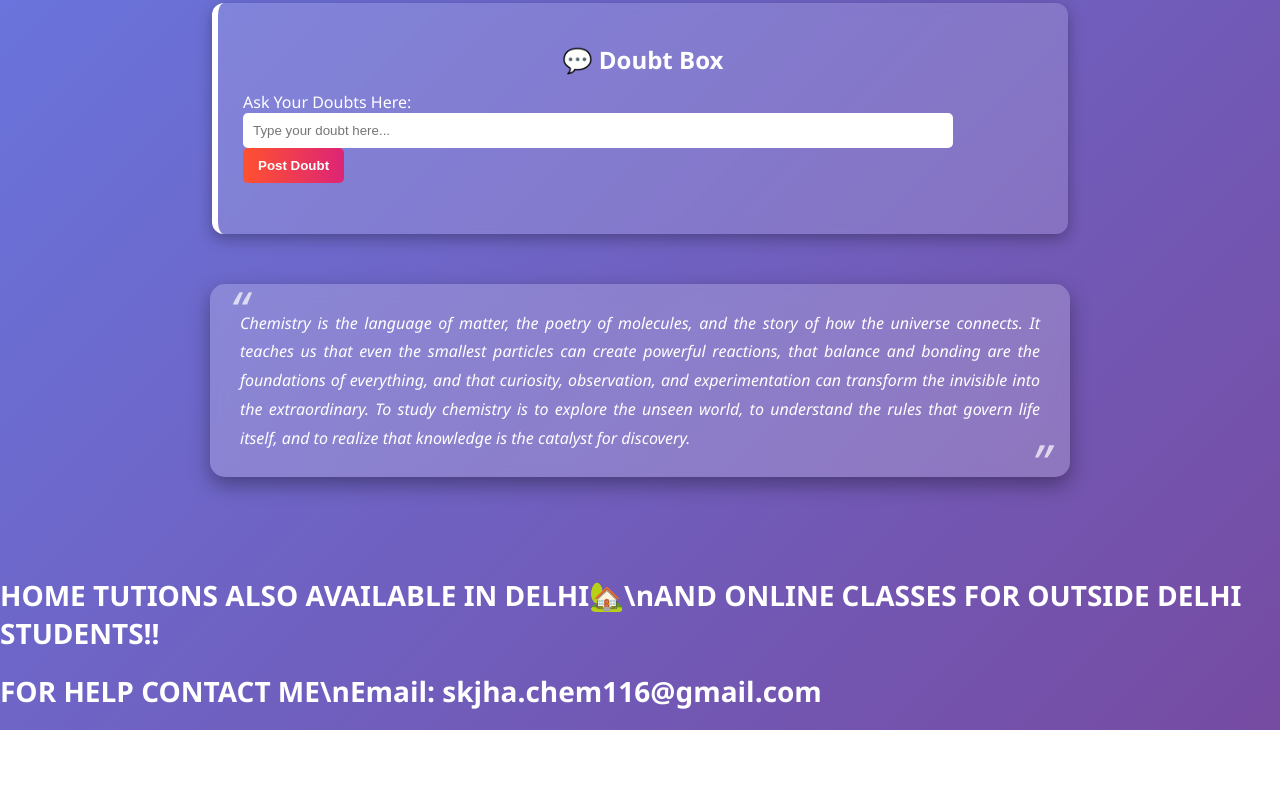
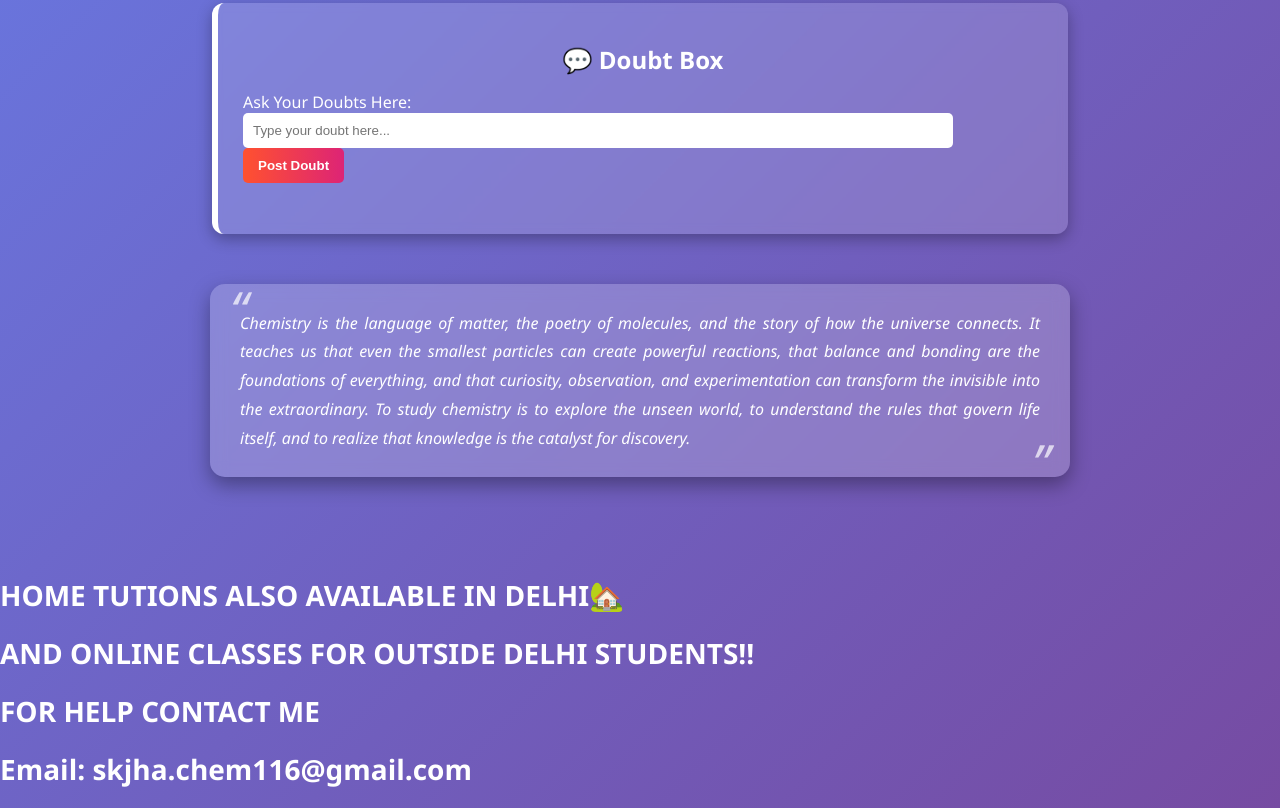
Before and after one commit to Atul9kumar/Wave_.Chem, a plain HTML site: page dashboard.html in a window 1280 px wide. Shown: the part 524-1332 px from the top of the page. Before the commit the page ends 1254 px from the top, so only its background shows below. Drawn offline with Linux system fonts and the light colour scheme.

Commit message:
Update dashboard.html

```diff
--- a/dashboard.html
+++ b/dashboard.html
@@ -149,6 +149,8 @@ postBtn.addEventListener("click",postDoubt);
 renderDoubts();
 </script>
 </body>
-<h1>HOME TUTIONS ALSO AVAILABLE IN DELHI🏡\nAND ONLINE CLASSES FOR OUTSIDE DELHI STUDENTS!!<h1>
-<h1>FOR HELP CONTACT ME\nEmail: skjha.chem116@gmail.com<h1>
+<h1>HOME TUTIONS ALSO AVAILABLE IN DELHI🏡<h1>
+<h1>AND ONLINE CLASSES FOR OUTSIDE DELHI STUDENTS!!<h1>
+<h1>FOR HELP CONTACT ME<h1>
+<h1>Email: skjha.chem116@gmail.com<h1>
 </html>
```
